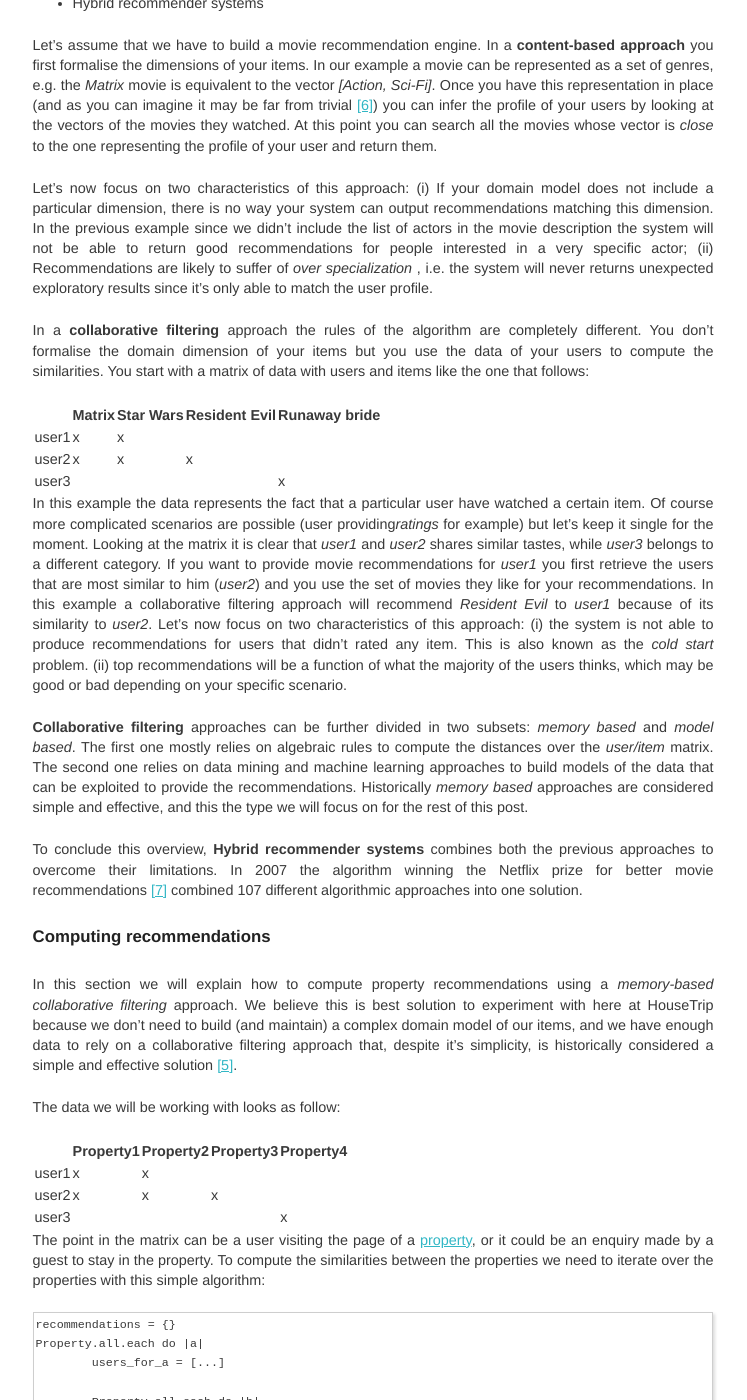
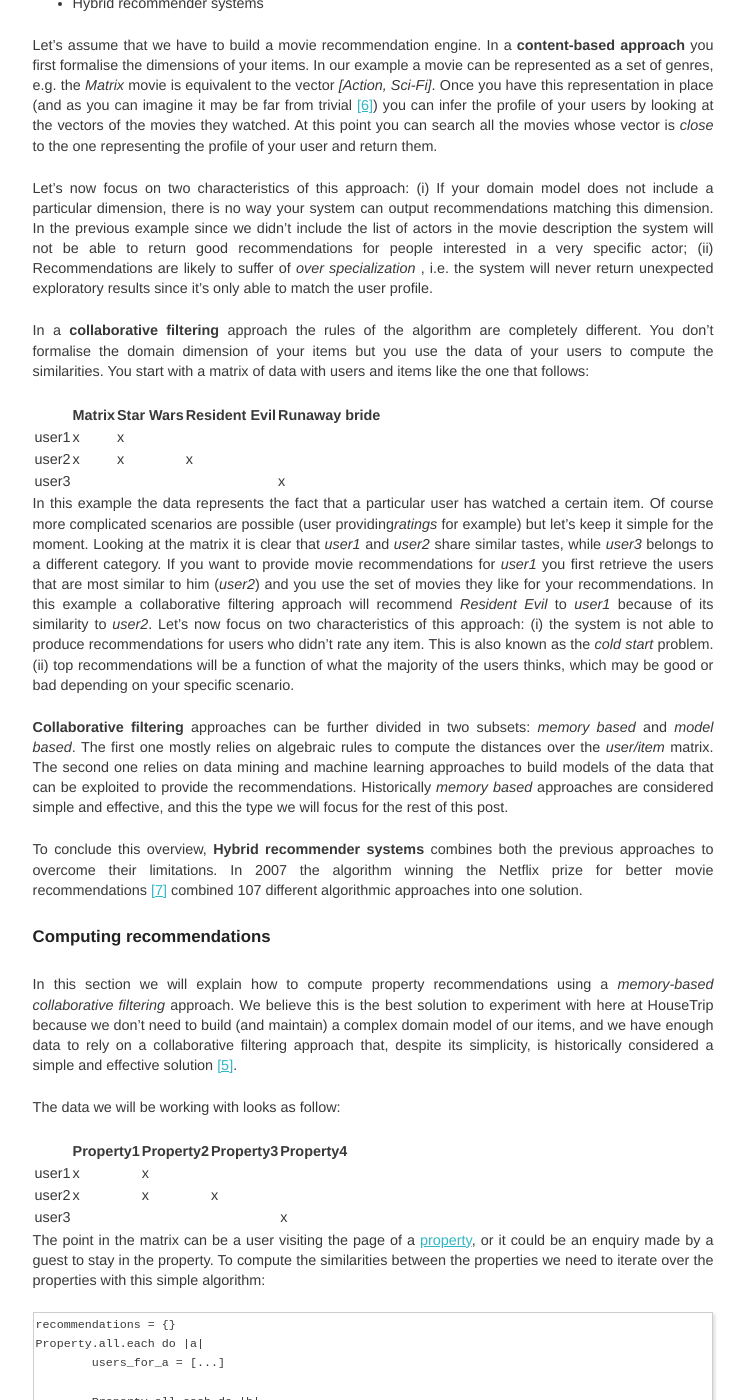
Before and after one commit to HouseTrip/housetrip.github.com, a Jekyll site: the page built from index.html, in a window 1280 px wide and 1400 px high, scrolled down 979 px. Shown: the whole window, without its empty margins (267-1014 px from the left). Built offline with Jekyll 4.4.1, drawn with Linux system fonts in a browser that asks for light colours; some of the changed text lies outside the part shown.

Commit message:
Grammar fixes

```diff
--- a/_posts/2014-07-31-compute-property-recommendations.md
+++ b/_posts/2014-07-31-compute-property-recommendations.md
@@ -32,7 +32,7 @@ Recommender Systems can be divided in three categories [\[5\]](#ref-5) depending
 
 Let's assume that we have to build a movie recommendation engine. In a **content-based approach** you first formalise the dimensions of your items. In our example a movie can be represented as a set of genres, e.g. the _Matrix_ movie is equivalent to the vector _[Action, Sci-Fi]_. Once you have this representation in place (and as you can imagine it may be far from trivial [\[6\]](#ref-6)) you can infer the profile of your users by looking at the vectors of the movies they watched. At this point you can search all the movies whose vector is *close* to the one representing the profile of your user and return them.
 
-Let's now focus on two characteristics of this approach: (i) If your domain model does not include a particular dimension, there is no way your system can output recommendations matching this dimension. In the previous example since we didn't include the list of actors in the movie description the system will not be able to return good recommendations for people interested in a very specific actor; (ii) Recommendations are likely to suffer of _over specialization_ , i.e. the system will never returns unexpected exploratory results since it's only able to match the user profile.
+Let's now focus on two characteristics of this approach: (i) If your domain model does not include a particular dimension, there is no way your system can output recommendations matching this dimension. In the previous example since we didn't include the list of actors in the movie description the system will not be able to return good recommendations for people interested in a very specific actor; (ii) Recommendations are likely to suffer of _over specialization_ , i.e. the system will never return unexpected exploratory results since it's only able to match the user profile.
 
 In a **collaborative filtering** approach the rules of the algorithm are completely different. You don't formalise the domain dimension of your items but you use the data of your users to compute the similarities. You start with a matrix of data with users and items like the one that follows:
 
@@ -42,14 +42,14 @@ In a **collaborative filtering** approach the rules of the algorithm are complet
 | user2 |  		x			| 		x 			|			x				| 							  |
 | user3 |    				| 					|							| 			x				  |
 
-In this example the data represents the fact that a particular user have watched a certain item. Of course more complicated scenarios are possible (user providing*ratings* for example) but let's keep it single for the moment. Looking at the matrix it is clear that *user1* and *user2* shares similar tastes, while *user3* belongs to a different category. If you want to provide movie recommendations for *user1* you first retrieve the users that are most similar to him (*user2*) and you use the set of movies they like for your recommendations. In this example a collaborative filtering approach will recommend *Resident Evil* to *user1* because of its similarity to *user2*. Let's now focus on two characteristics of this approach: (i) the system is not able to produce recommendations for users that didn't rated any item. This is also known as the *cold start* problem. (ii) top recommendations will be a function of what the majority of the users thinks, which may be good or bad depending on your specific scenario.
+In this example the data represents the fact that a particular user has watched a certain item. Of course more complicated scenarios are possible (user providing*ratings* for example) but let's keep it simple for the moment. Looking at the matrix it is clear that *user1* and *user2* share similar tastes, while *user3* belongs to a different category. If you want to provide movie recommendations for *user1* you first retrieve the users that are most similar to him (*user2*) and you use the set of movies they like for your recommendations. In this example a collaborative filtering approach will recommend *Resident Evil* to *user1* because of its similarity to *user2*. Let's now focus on two characteristics of this approach: (i) the system is not able to produce recommendations for users who didn't rate any item. This is also known as the *cold start* problem. (ii) top recommendations will be a function of what the majority of the users thinks, which may be good or bad depending on your specific scenario.
 
-**Collaborative filtering** approaches can be further divided in two subsets: *memory based* and *model based*. The first one mostly relies on algebraic rules to compute the distances over the *user/item* matrix. The second one relies on data mining and machine learning approaches to build models of the data that can be exploited to provide the recommendations. Historically *memory based* approaches are considered simple and effective, and this the type we will focus on for the rest of this post.
+**Collaborative filtering** approaches can be further divided in two subsets: *memory based* and *model based*. The first one mostly relies on algebraic rules to compute the distances over the *user/item* matrix. The second one relies on data mining and machine learning approaches to build models of the data that can be exploited to provide the recommendations. Historically *memory based* approaches are considered simple and effective, and this the type we will focus for the rest of this post.
 
 To conclude this overview, **Hybrid recommender systems** combines both the previous approaches to overcome their limitations. In 2007 the algorithm winning the Netflix prize for better movie recommendations [\[7\]](#ref-7) combined 107 different algorithmic approaches into one solution.
 
 ### Computing recommendations <a name="sec-computing-recommendations"></a>
-In this section we will explain how to compute property recommendations using a *memory-based collaborative filtering* approach. We believe this is best solution to experiment with here at HouseTrip because we don't need to build (and maintain) a complex domain model of our items, and we have enough data to rely on a collaborative filtering approach that, despite it's simplicity, is historically considered a simple and effective solution [\[5\]](#ref-5).
+In this section we will explain how to compute property recommendations using a *memory-based collaborative filtering* approach. We believe this is the best solution to experiment with here at HouseTrip because we don't need to build (and maintain) a complex domain model of our items, and we have enough data to rely on a collaborative filtering approach that, despite its simplicity, is historically considered a simple and effective solution [\[5\]](#ref-5).
 
 The data we will be working with looks as follow:
 
```
Also changed, not shown: other parts of _posts/2014-07-31-compute-property-recommendations.md (+6 -6 lines).
